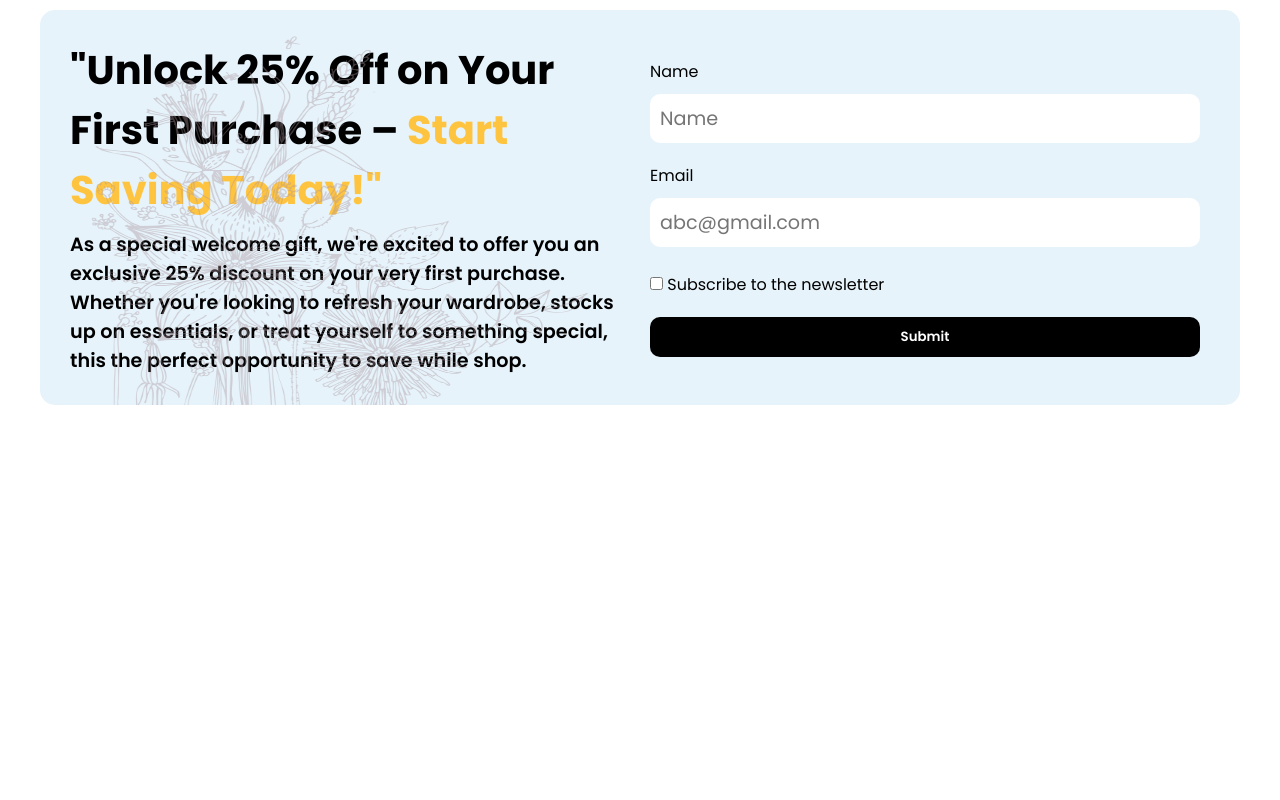
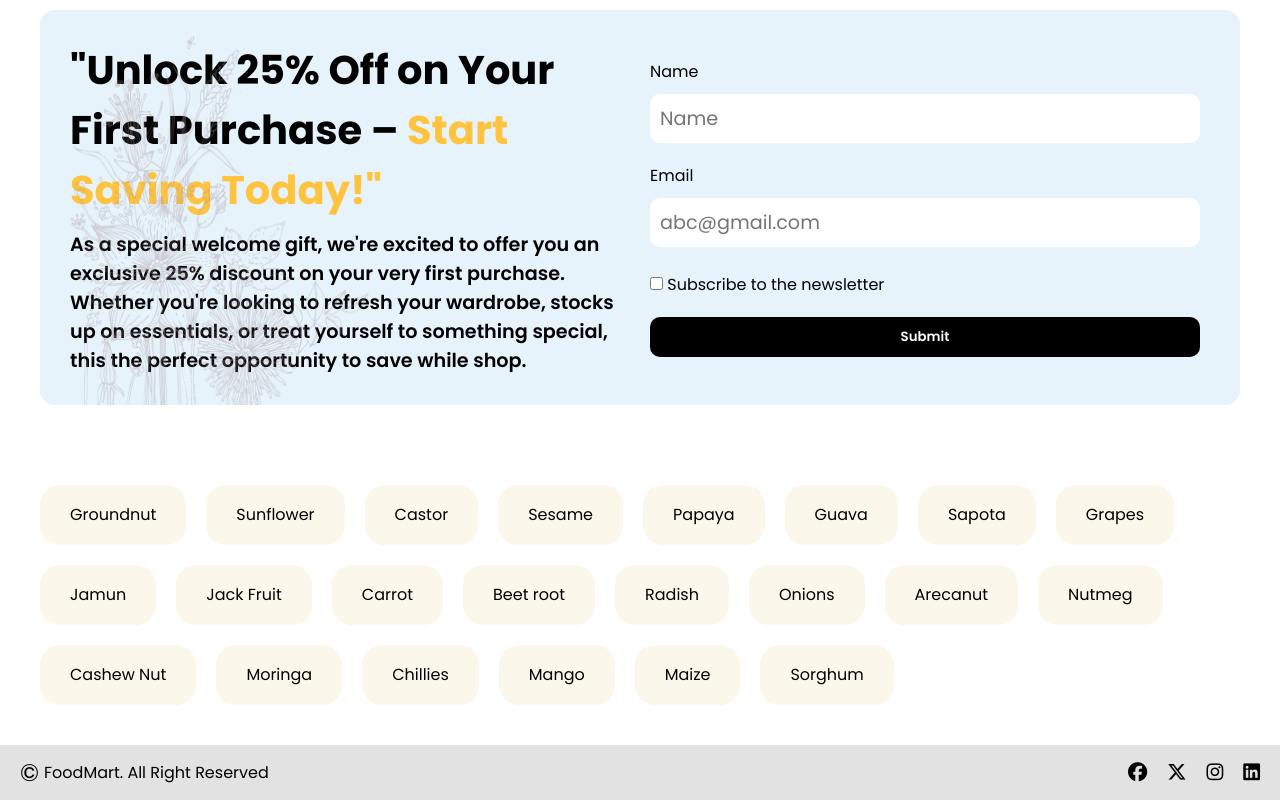
Before and after one commit to Ricky-Moses/E-commerceOne, a plain HTML site: page index.html in a window 1280 px wide. Shown: the part 3583-4383 px from the top of the page. Before the commit the page ends 4028 px from the top, so only its background shows below. Drawn offline with Linux system fonts and the light colour scheme.

Commit message:
Eleventh

```diff
--- a/index.html
+++ b/index.html
@@ -1525,6 +1525,50 @@
       </div>
     </section>
     <!-- Purchase discount email -->
+
+    <!-- List of all Products -->
+     <section id="allProductList">
+      <div class="product-list">
+        <a href="">Groundnut</a>
+        <a href="">Sunflower</a>
+        <a href="">Castor</a>
+        <a href="">Sesame</a>
+        <a href="">Papaya</a>
+        <a href="">Guava</a>
+        <a href="">Sapota</a>
+        <a href="">Grapes</a>
+        <a href="">Jamun</a>
+        <a href="">Jack Fruit</a>
+        <a href="">Carrot</a>
+        <a href="">Beet root</a>
+        <a href="">Radish</a>
+        <a href="">Onions</a>
+        <a href="">Arecanut</a>
+        <a href="">Nutmeg</a>
+        <a href="">Cashew Nut</a>
+        <a href="">Moringa</a>
+        <a href="">Chillies</a>
+        <a href="">Mango</a>
+        <a href="">Maize</a>
+        <a href="">Sorghum</a>
+      </div>
+     </section>
+    <!-- List of all Products -->
+
+    <!-- Footer -->
+    <footer>
+      <div class="footer-right">
+        <p>©</p>
+        <p>FoodMart. All Right Reserved</p>
+      </div>
+      <div class="social-link">
+        <a href=""><i class="fa-brands fa-facebook"></i></a>
+        <a href=""><i class="fa-brands fa-x-twitter"></i></a>
+        <a href=""><i class="fa-brands fa-instagram"></i></a>
+        <a href=""><i class="fa-brands fa-linkedin"></i></a>
+      </div>
+    </footer>
+    <!-- Footer -->
   </body>
   <!-- Javascript Sheet -->
   <script src="main.js"></script>
--- a/style.css
+++ b/style.css
@@ -23,6 +23,10 @@
     --font-family: "Garamond";
 }
 
+select{
+    cursor: pointer;
+}
+
 /* Head */
 
 #head header{
@@ -983,7 +987,7 @@ header .cart{
 }
 
 #purchaseDiscount img{
-    width: 50%;
+    width: 30%;
     height: 100%;
     position: absolute;
     left: 0%;
@@ -1074,6 +1078,79 @@ header .cart{
 }
 /* Purchase discount email */
 
+/* List of all Product */
+
+#allProductList{
+    padding: 40px;
+}
+
+#allProductList .product-list{
+    line-height: 60px;
+    display: flex;
+    align-items: center;
+    gap: 20px;
+    flex-wrap: wrap;
+}
+
+.product-list a{
+    padding: 0px 30px;
+    border-radius: 20px;
+    color: var(--text-color-B);
+    background: #FCF7EB;
+}
+
+.product-list a:hover{
+    background: var(--text-color-GY);
+    color: var(--text-color-W);
+}
+
+/* List of all Product */
+
+
+/* Footer */
+
+footer{
+    display: flex;
+    align-items: center;
+    justify-content: space-between;
+    padding:10px 20px;
+    background: #8080803b;
+}
+
+footer .footer-right{
+    display: flex;
+    align-items: center;
+    gap: 5px;
+}
+
+.footer-right p:nth-child(1){
+    font-size: 1.5em;
+}
+
+footer .social-link{
+    display: flex;
+    align-items: center;
+    gap: 20px;
+}
+
+footer .social-link a{
+    font-size: 1.2em;
+    color: var(--text-color-B);
+}
+
+footer .social-link a:hover:nth-child(1){
+    color: #0d6efd;
+}
+footer .social-link a:hover:nth-child(2){
+    color: #0d6efd;
+}
+footer .social-link a:hover:nth-child(3){
+    color: #ee2a7b;
+}
+footer .social-link a:hover:nth-child(4){
+    color: #0d6efd;
+}
+/* Footer */
 
 
 
@@ -1374,13 +1451,17 @@ header .cart{
 
     /* Variety of healthy food */
 
-    .user-purchase-detail .discount-title{
+    #purchaseDiscount img{
         width: 100%;
     }
 
     .purchase-email .user-purchase-detail{
         flex-direction: column;
         align-items: normal;
+    }
+
+    .user-purchase-detail .discount-title{
+        width: 100%;
     }
 
     .user-purchase-detail .user-detail{
@@ -1718,9 +1799,21 @@ header .cart{
 
     /* Category Drinks */
 
-    /* Offer1 */
-
-    /* Offer1 */
+    /* List of all Products */
+
+    #allProductList{
+        display: none;
+    }
+
+    /* List of all Products */
+
+    /* Footer */
+
+    footer{
+        flex-direction: column;
+    }
+
+    /* Footer */
 }
 
 /* Responsive */
```
